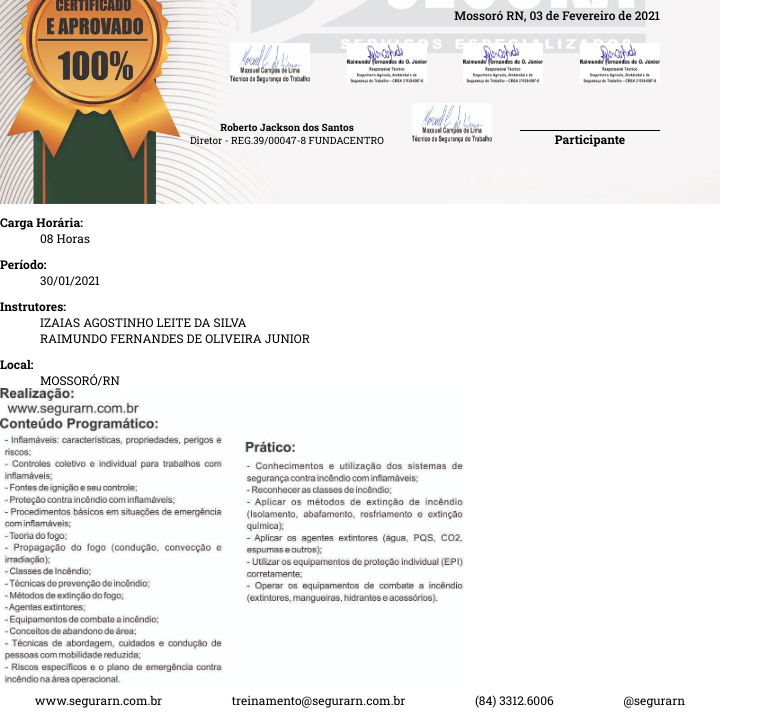
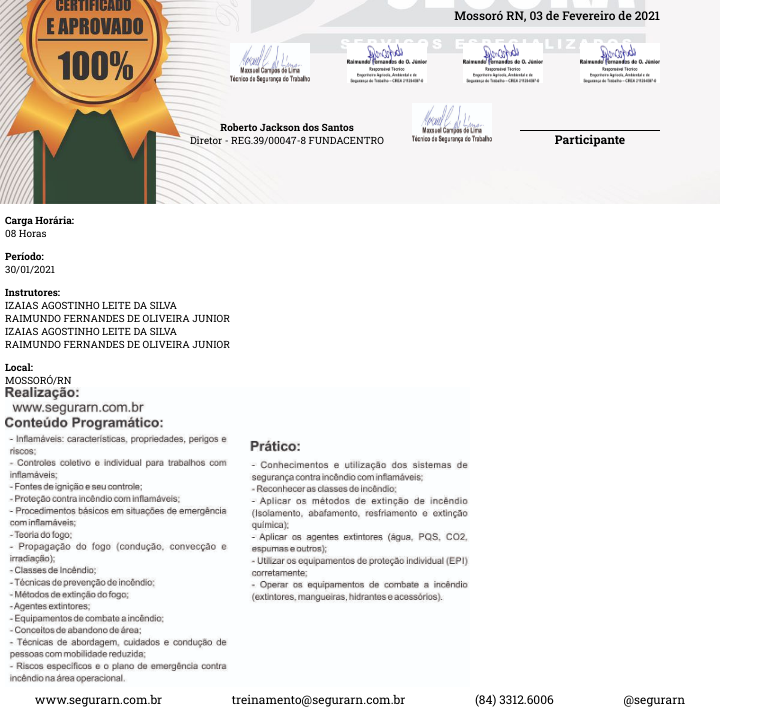
Before and after one commit to ramondavidev/certificado, a plain HTML site: page index.HTML in a window 1280 px wide. Shown: the part 302-1016 px from the top of the page, without its empty margins (0-783 px from the left). Drawn offline with Linux system fonts and the light colour scheme.

Commit message:
space added

```diff
--- a/index.HTML
+++ b/index.HTML
@@ -56,8 +56,10 @@
                 <span class="title">Período:</span>
                 <span class="text">30/01/2021</span>
             </div>
-            <div>
+            <div style="height: 65px;">
                 <span class="title">Instrutores:</span>
+                <span class="text">IZAIAS AGOSTINHO LEITE DA SILVA</span>
+                <span class="text">RAIMUNDO FERNANDES DE OLIVEIRA JUNIOR</span>
                 <span class="text">IZAIAS AGOSTINHO LEITE DA SILVA</span>
                 <span class="text">RAIMUNDO FERNANDES DE OLIVEIRA JUNIOR</span>
             </div>
@@ -73,6 +75,11 @@
                 <div>@segurarn</div>
             </div>
         </div>
+
+
+
+
+
 
 
 
--- a/index.css
+++ b/index.css
@@ -46,13 +46,19 @@ body {
       font-weight: bold;
       display: block;
       margin-top: 10px;
-      font-size: 12px;
+      font-size: 10px;
+      margin-left: 5px;
   }
 
   .text {
       display: block;
       margin-left: 40px;
-      font-size: 12px;
+      font-size: 10px;
+      margin-left: 5px;
+  }
+
+  .back img {
+      margin-left: 5px;
   }
 
   .back {
```
